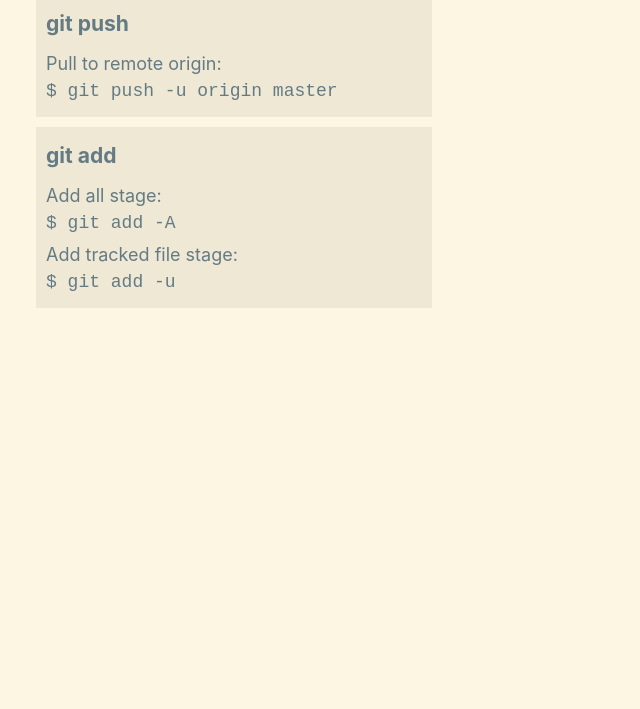
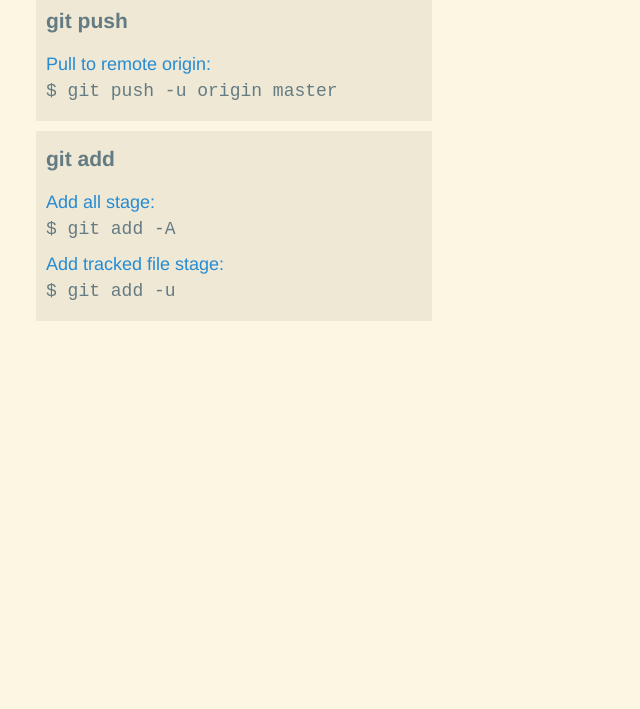
Before and after one commit to shfshanyue/cheat-sheets, a website: page public/git.html in a window 1280 px wide. Shown: the part 91-800 px from the top of the page, without its empty margins (0-640 px from the left). Drawn offline with Linux system fonts and the light colour scheme.

Commit message:
fix style

```diff
--- a/public/style.css
+++ b/public/style.css
@@ -29,7 +29,7 @@
 
 body {
   padding: 25px 36px;
-  font-family: -apple-system, system-ui, BlinkMacSystemFont, "Segoe UI", Roboto, "Helvetica Neue", Arial, sans-serif;
+  font-family: "Helvetica Neue", Arial, sans-serif;
   background-color: #fdf6e3;
   color: #657b83;
 }
@@ -60,7 +60,7 @@ h1, h2, h3 {
 }
 
 .item {
-  margin: 6px 0;
+  margin: 10px 0;
 }
 
 .code {
@@ -71,7 +71,8 @@ h1, h2, h3 {
 }
 
 .title {
-  padding: 5px 0
+  padding: 5px 0;
+  color: #268bd2
 }
 
 .title::after {
--- a/src/style.css
+++ b/src/style.css
@@ -40,7 +40,7 @@ $green:     #859900;
 
 body {
   padding: 25px 36px;
-  font-family: -apple-system, system-ui, BlinkMacSystemFont, "Segoe UI", Roboto, "Helvetica Neue", Arial, sans-serif;
+  font-family: "Helvetica Neue", Arial, sans-serif;
   background-color: $base3;
   color: $base00;
 }
@@ -69,10 +69,11 @@ h3 {
 }
 
 .item {
-  margin: 6px 0;
+  margin: 10px 0;
 }
 
 .code {
+
   &::before {
     content: "$ ";
   }
@@ -80,6 +81,7 @@ h3 {
 
 .title {
   padding: 5px 0;
+  color: $blue;
 
   &::after {
     content: ":";
```
